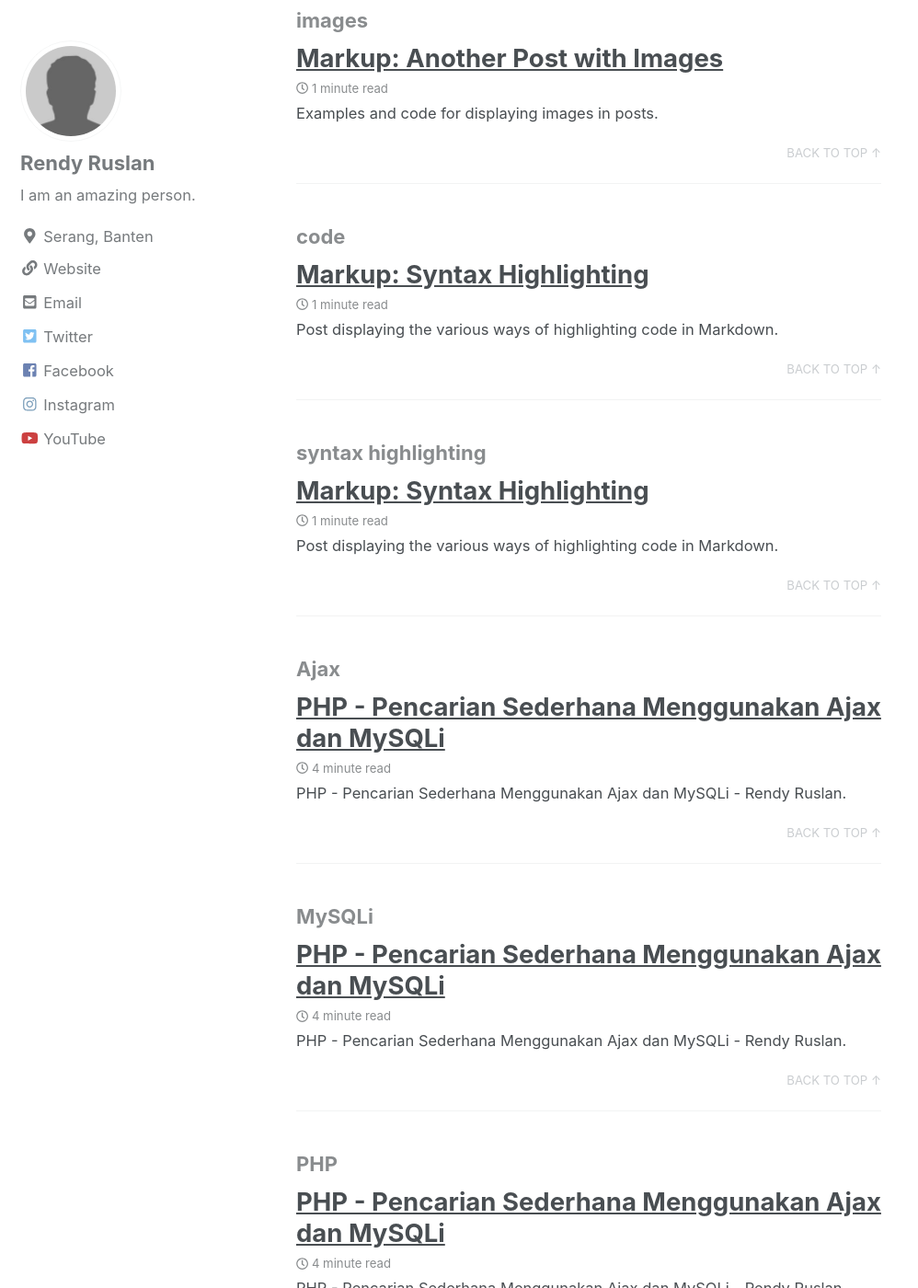
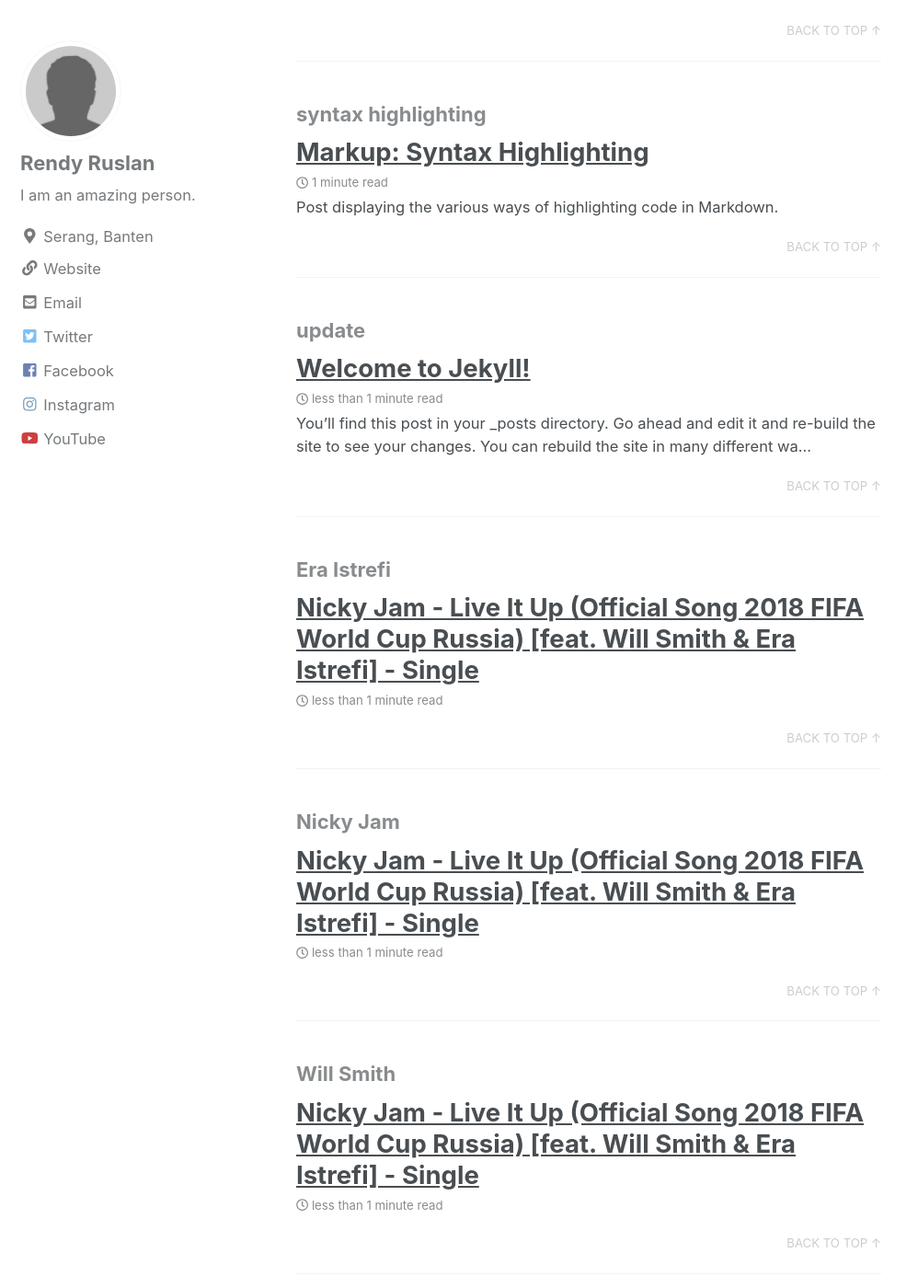
Before and after one commit to rendyruslan/iplustify.github.io, a Jekyll site: the page built from _pages/tag-archive.md, in a window 1280 px wide and 1400 px high, scrolled down 32323 px. Shown: the whole window at 92% size, without its empty margins (0-998 px from the left). Built offline with Jekyll 4.4.1, drawn with Linux system fonts in a browser that asks for light colours; nearby versions of some CDN libraries; some of the changed text lies outside the part shown.

Commit message:
Update 2016-09-21-gemified-theme-alpha.md

```diff
--- a/_posts/2016-09-21-gemified-theme-alpha.md
+++ b/_posts/2016-09-21-gemified-theme-alpha.md
@@ -2,9 +2,12 @@
 title:  "Nicky Jam - Live It Up (Official Song 2018 FIFA World Cup Russia) [feat. Will Smith & Era Istrefi] - Single"
 last_modified_at: 2018-03-20T16:00:58-04:00
 categories:
-  - Jekyll
+  - Pop
+  - Single
 tags:
-  - update
+  - Era Istrefi
+  - Nicky Jam
+  - Will Smith
 ---
 
 <figure>
```
